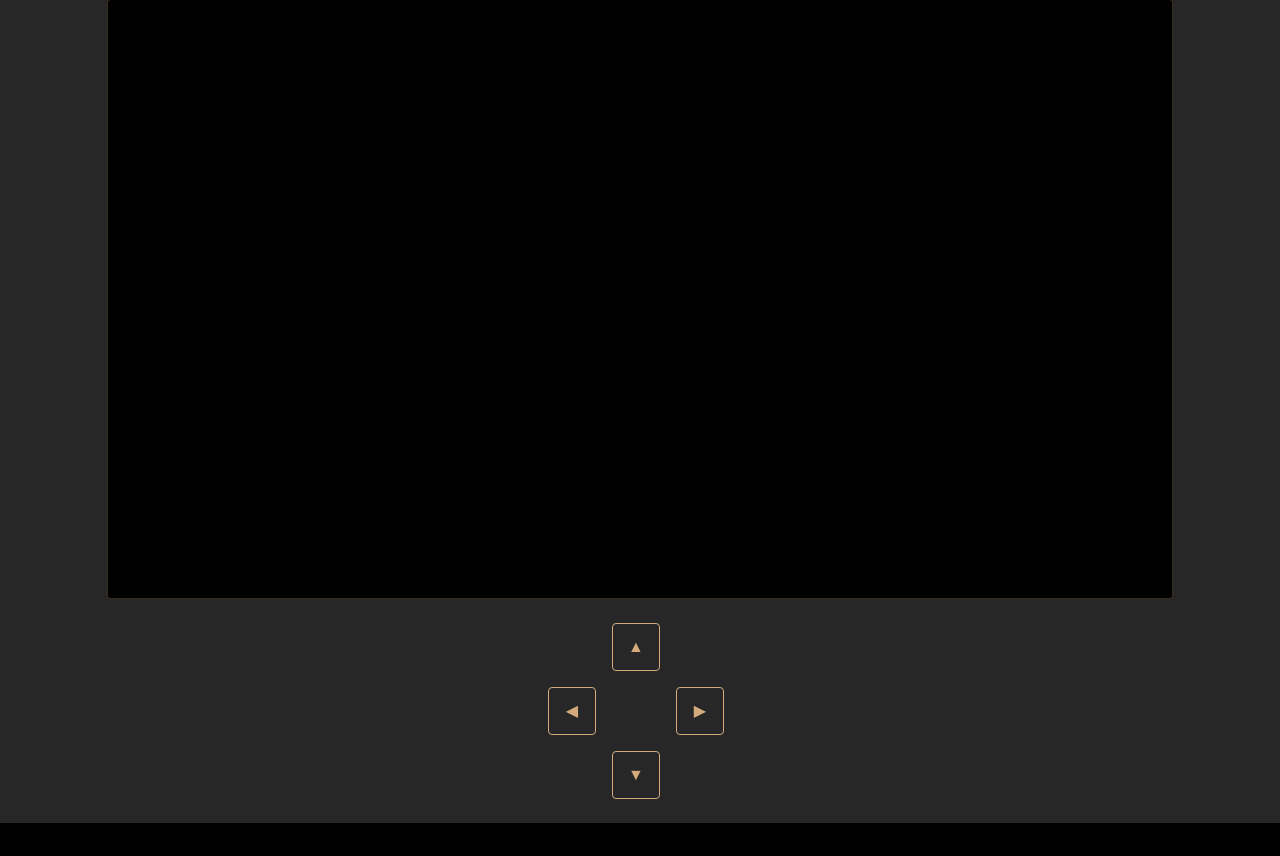
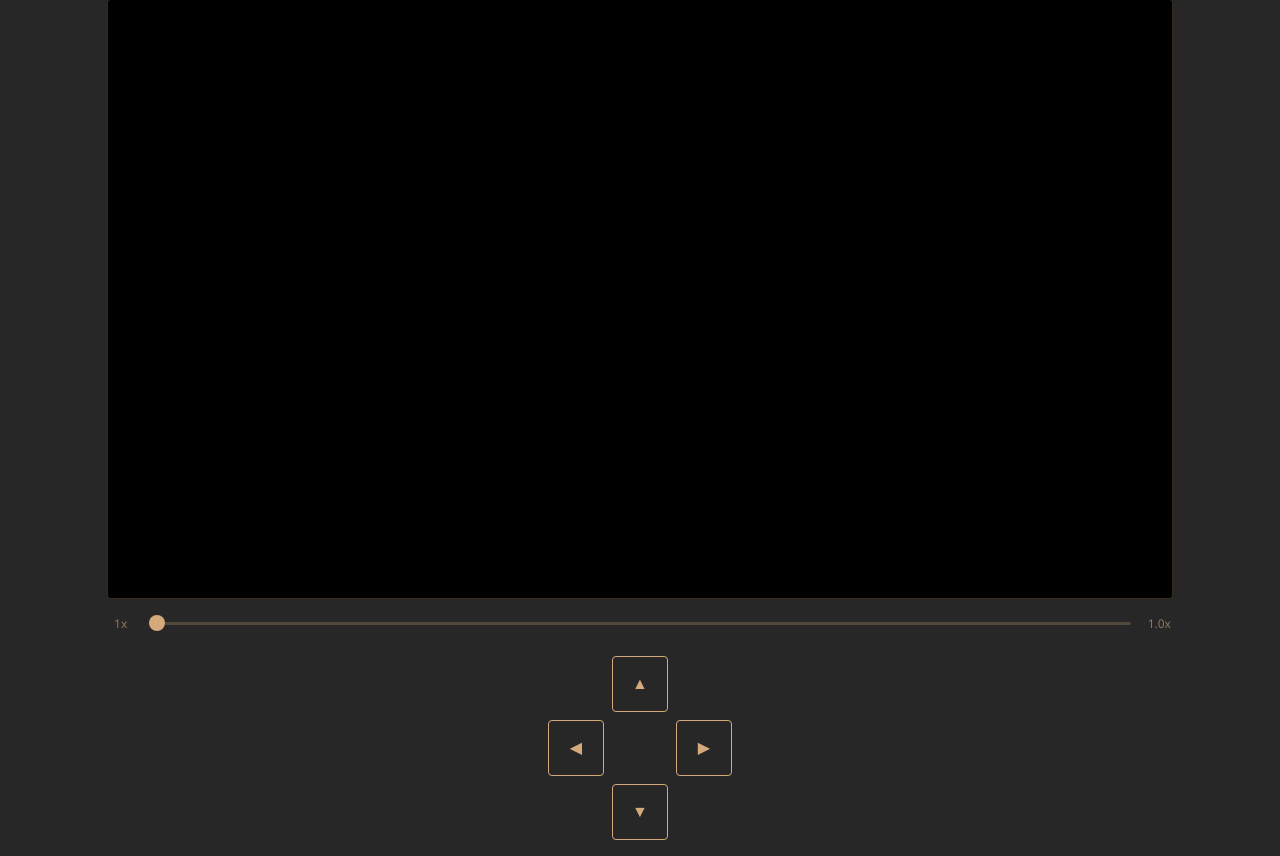
Before and after one commit to talhaahmed505/gouda-gaze-v1, a Flask app: page / in a window 1280 px wide. Shown: the part 51-907 px from the top of the page. Before the commit the page ends 874 px from the top, so only its background shows below. Run offline with Flask 3, Linux system fonts and the light colour scheme.

Commit message:
added digital zoom crop

```diff
--- a/static/css/style.css
+++ b/static/css/style.css
@@ -38,17 +38,16 @@ h1 {
     opacity: 0.7;
 }
 
-/* Cap height at 75vh; width follows from the 16:9 ratio */
+/* Video viewport — clips the scaled iframe so it never bleeds outside */
 #video-viewport {
     width: 100%;
     max-height: 75vh;
-    /* Clamp width so it never exceeds what 75vh height allows at 16:9 */
     max-width: min(100%, calc(75vh * 16 / 9));
     aspect-ratio: 16 / 9;
     background: #000;
     border: 1px solid rgba(212, 170, 125, 0.25);
     border-radius: 4px;
-    overflow: hidden;
+    overflow: hidden;   /* <-- this is what makes the crop work */
     position: relative;
 }
 
@@ -59,9 +58,68 @@ iframe {
     height: 100%;
     border: none;
     display: block;
+    /* Scale animates smoothly */
+    transition: transform 0.15s ease;
+    transform-origin: center center;
 }
 
-/* ── Controls ─────────────────────────────────────────── */
+/* ── Zoom bar ──────────────────────────────────────────── */
+
+.zoom-bar {
+    margin-top: 16px;
+    width: 100%;
+    max-width: min(100%, calc(75vh * 16 / 9));
+    display: flex;
+    align-items: center;
+    gap: 12px;
+}
+
+.zoom-label {
+    font-size: 0.75rem;
+    opacity: 0.6;
+    min-width: 28px;
+    text-align: center;
+    user-select: none;
+}
+
+/* Slider track & thumb styled to match accent color */
+input[type="range"] {
+    -webkit-appearance: none;
+    appearance: none;
+    flex: 1;
+    height: 3px;
+    background: rgba(212, 170, 125, 0.25);
+    border-radius: 2px;
+    outline: none;
+    cursor: pointer;
+}
+
+input[type="range"]::-webkit-slider-thumb {
+    -webkit-appearance: none;
+    appearance: none;
+    width: 16px;
+    height: 16px;
+    border-radius: 50%;
+    background: var(--accent-color);
+    cursor: pointer;
+    transition: background 0.1s, transform 0.1s;
+}
+
+input[type="range"]::-moz-range-thumb {
+    width: 16px;
+    height: 16px;
+    border: none;
+    border-radius: 50%;
+    background: var(--accent-color);
+    cursor: pointer;
+}
+
+input[type="range"]:active::-webkit-slider-thumb {
+    background: var(--accent-dark);
+    transform: scale(1.2);
+}
+
+/* ── Controls ──────────────────────────────────────────── */
 
 .control-panel {
     margin-top: 24px;
@@ -83,8 +141,8 @@ iframe {
 }
 
 .control-btn {
-    width: 48px;
-    height: 48px;
+    width: 56px;
+    height: 56px;
     background-color: transparent;
     color: var(--accent-color);
     border: 1.5px solid var(--accent-color);
--- a/templates/index.html
+++ b/templates/index.html
@@ -12,12 +12,25 @@
 
         <div id="video-viewport">
             <iframe
+                id="cam-feed"
                 src="http://{{ pi_ip }}:1984/webrtc.html?src=cam&mode=webrtc"
                 scrolling="no"
                 allowfullscreen>
             </iframe>
         </div>
 
+        <!-- Zoom slider -->
+        <div class="zoom-bar">
+            <span class="zoom-label">1x</span>
+            <input
+                type="range"
+                id="zoom-slider"
+                min="100" max="400" step="10" value="100"
+                aria-label="Zoom">
+            <span class="zoom-label" id="zoom-value">1.0x</span>
+        </div>
+
+        <!-- D-pad -->
         <div class="control-panel">
             <div class="d-pad-grid">
                 <button class="control-btn" style="grid-area: up"    onclick="sendMove('up')">&#9650;</button>
@@ -29,6 +42,17 @@
     </div>
 
     <script>
+        const slider   = document.getElementById('zoom-slider');
+        const feed     = document.getElementById('cam-feed');
+        const zoomLabel = document.getElementById('zoom-value');
+
+        slider.addEventListener('input', () => {
+            const scale = slider.value / 100;
+            feed.style.transform = `scale(${scale})`;
+            feed.style.transformOrigin = 'center center';
+            zoomLabel.textContent = `${scale.toFixed(1)}x`;
+        });
+
         function sendMove(dir) {
             fetch('/api/move/' + dir)
                 .then(res => res.json())
```
